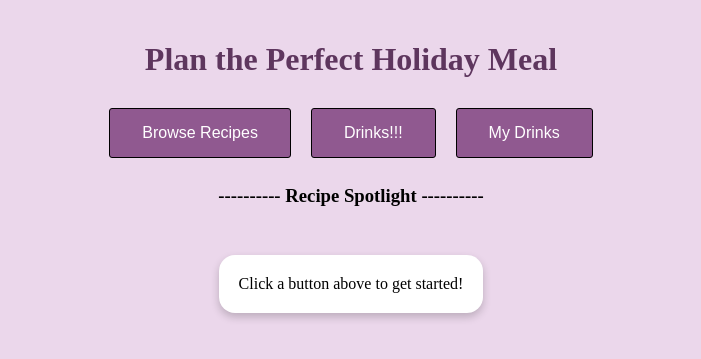
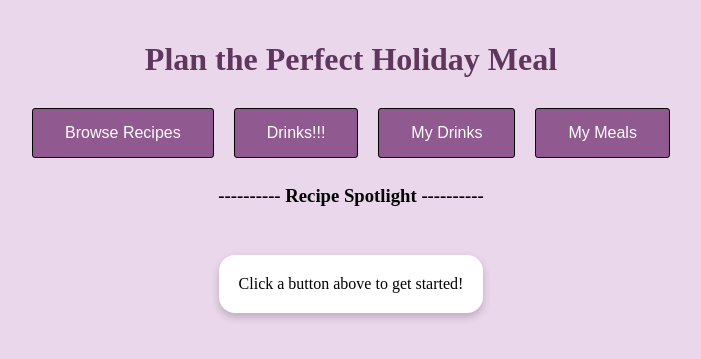
Before and after one commit to Becca-r/Web-Development-Project, a Python web app: template templates/Home.html in a window 1280 px wide. Shown: the top 359 px of the page, without its empty margins (289-990 px from the left). Run offline with Jinja, Linux system fonts and the light colour scheme; the template is opened without the code that fills it, so the values that code supplies are empty.

Commit message:
Added button for /my_meals

```diff
--- a/templates/Home.html
+++ b/templates/Home.html
@@ -15,6 +15,7 @@
   <button class="button" hx-get="/browse" hx-swap="innerHTML" hx-target="#recipe" hx-trigger="click">Browse Recipes</button>
   <button class="button" hx-get="/drinks" hx-swap="innerHTML" hx-target="#recipe" hx-trigger="click">Drinks!!!</button>
   <button class="button" hx-get="/my_drinks" hx-swap="innerHTML" hx-target="#recipe" hx-trigger="click">My Drinks</button>
+  <button class="button" hx-get="/my_meals" hx-swap="innerHTML" hx-target="#recipe" hx-trigger="click">My Meals</button>
 
 
 
```
